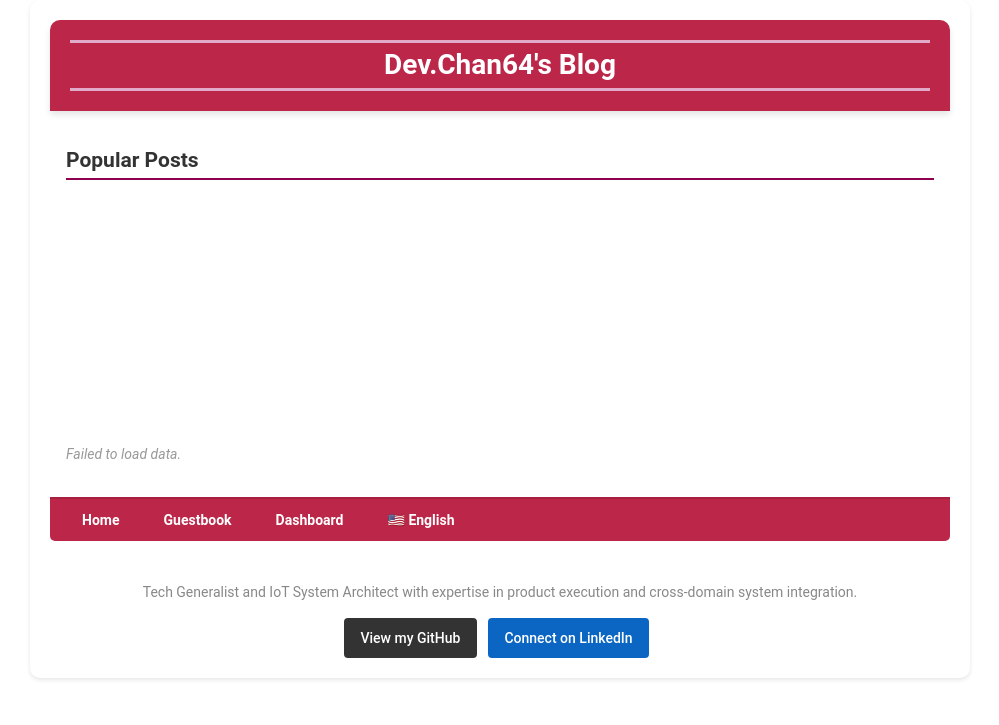
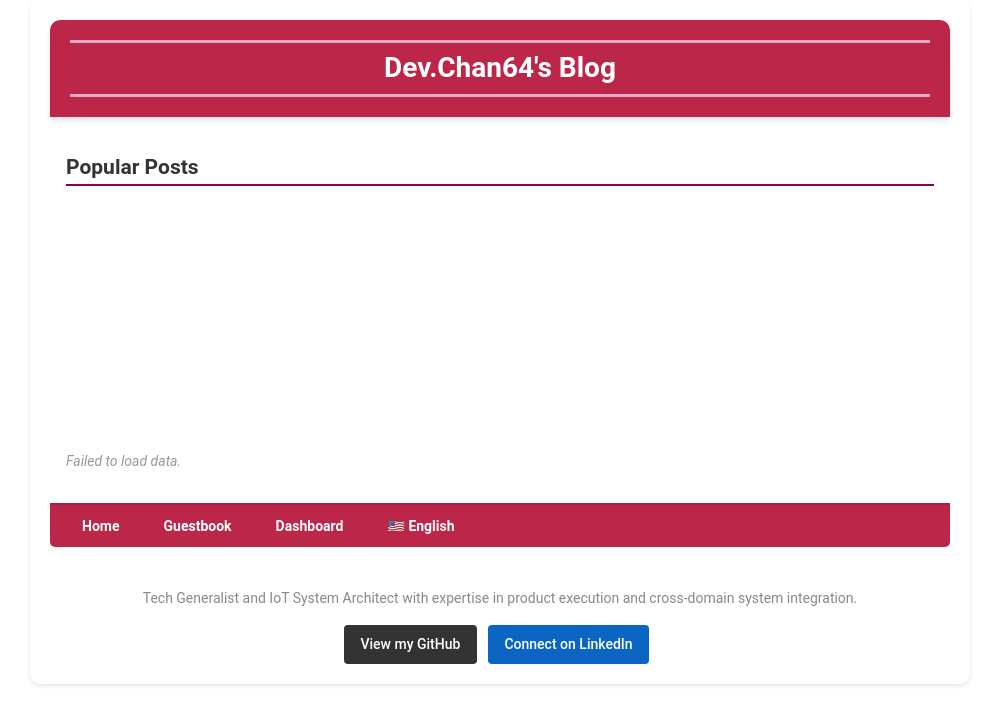
Before and after one commit to devchan64/devchan64.github.io, a Jekyll site: the page built from views/index.md, in a window 1280 px wide. Shown: the top 725 px of the page, without its empty margins (140-1139 px from the left). Built offline with Jekyll 4.4.1, drawn with Linux system fonts in a browser that asks for light colours.

Commit message:
h1 수정

```diff
--- a/_sass/_typography.scss
+++ b/_sass/_typography.scss
@@ -7,6 +7,9 @@
 }
 
 h1 {
+  margin-top: 3em;
+  margin-bottom: 1em;
+  padding: 0.2rem 0;
   border-top: 3px solid #e1aac9;
   border-bottom: 3px solid #e1aac9;
 }
```
